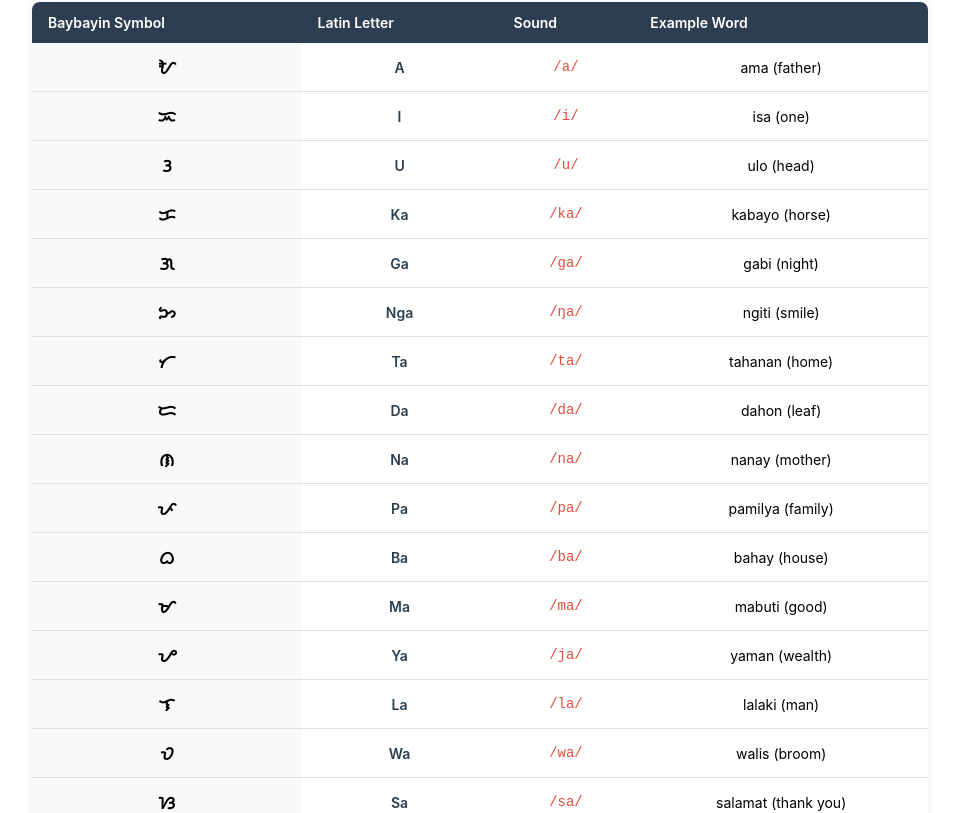
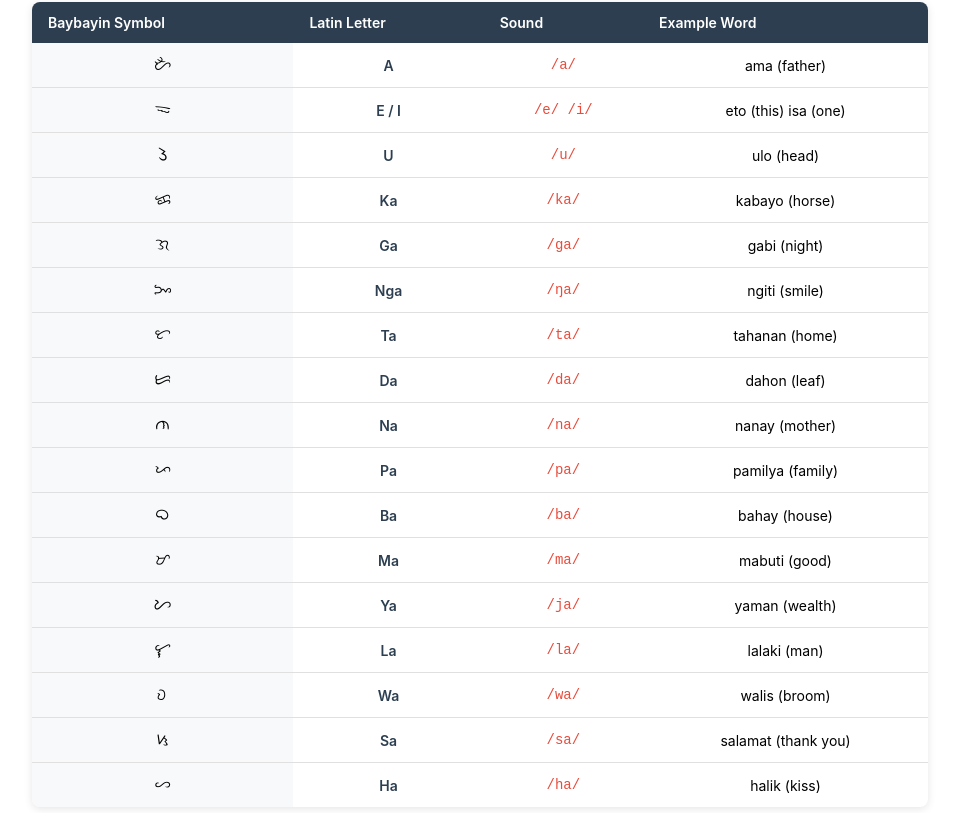
Before and after one commit to cmckinney-59/the-baybayin-project, a React (Vite) app: page /transliterator/baybayin-lite in a window 1280 px wide. Shown: the part 1060-1873 px from the top of the page, without its empty margins (160-1119 px from the left). Built offline with nearby package versions, Linux system fonts and the light colour scheme.

Commit message:
added table

```diff
--- a/src/components/HowToRead/BaybayinHTR/BaybayinHowToRead.css
+++ b/src/components/HowToRead/BaybayinHTR/BaybayinHowToRead.css
@@ -11,70 +11,3 @@
 .baybayin-image.example {
   width: 300px;
 }
-
-/* Table Styles */
-.baybayin-table {
-  width: 100%;
-  border-collapse: collapse;
-  margin: 20px 0;
-  background-color: #fff;
-  box-shadow: 0 2px 8px rgba(0, 0, 0, 0.1);
-  border-radius: 8px;
-  overflow: hidden;
-}
-
-.baybayin-table th {
-  background-color: #2c3e50;
-  color: white;
-  padding: 12px 16px;
-  text-align: left;
-  font-weight: 600;
-  font-size: 14px;
-}
-
-.baybayin-table td {
-  padding: 12px 16px;
-  border-bottom: 1px solid #e0e0e0;
-  font-size: 14px;
-}
-
-.baybayin-table tr:hover {
-  background-color: #f8f9fa;
-}
-
-.baybayin-table tr:last-child td {
-  border-bottom: none;
-}
-
-.baybayin-table td:first-child {
-  font-size: 18px;
-  font-weight: bold;
-  text-align: center;
-  background-color: #f8f9fa;
-}
-
-.baybayin-table td:nth-child(2) {
-  font-weight: 600;
-  color: #2c3e50;
-}
-
-.baybayin-table td:nth-child(3) {
-  font-family: "Courier New", monospace;
-  color: #e74c3c;
-}
-
-/* Responsive table */
-@media (max-width: 768px) {
-  .baybayin-table {
-    font-size: 12px;
-  }
-
-  .baybayin-table th,
-  .baybayin-table td {
-    padding: 8px 12px;
-  }
-
-  .baybayin-table td:first-child {
-    font-size: 16px;
-  }
-}
--- a/src/components/HowToRead/BaybayinHTR/BaybayinHowToRead.tsx
+++ b/src/components/HowToRead/BaybayinHTR/BaybayinHowToRead.tsx
@@ -6,6 +6,7 @@ import kaImage from "../../../assets/images/How to read/Baybayin/ka.png";
 import filipinoImage from "../../../assets/images/How to read/Baybayin/filipino.png";
 import akingImage from "../../../assets/images/How to read/Baybayin/aking.png";
 import "./BaybayinHowToRead.css";
+import BaybayinTable from "./BaybayinTable";
 
 export default function BaybayinHowToRead() {
   return (
@@ -21,121 +22,7 @@ export default function BaybayinHowToRead() {
         className="baybayin-image alphabet"
       />
 
-      <h3>Baybayin Alphabet Reference</h3>
-      <table className="baybayin-table">
-        <thead>
-          <tr>
-            <th>Baybayin Symbol</th>
-            <th>Latin Letter</th>
-            <th>Sound</th>
-            <th>Example Word</th>
-          </tr>
-        </thead>
-        <tbody>
-          <tr>
-            <td>ᜀ</td>
-            <td>A</td>
-            <td>/a/</td>
-            <td>ama (father)</td>
-          </tr>
-          <tr>
-            <td>ᜁ</td>
-            <td>I</td>
-            <td>/i/</td>
-            <td>isa (one)</td>
-          </tr>
-          <tr>
-            <td>ᜂ</td>
-            <td>U</td>
-            <td>/u/</td>
-            <td>ulo (head)</td>
-          </tr>
-          <tr>
-            <td>ᜃ</td>
-            <td>Ka</td>
-            <td>/ka/</td>
-            <td>kabayo (horse)</td>
-          </tr>
-          <tr>
-            <td>ᜄ</td>
-            <td>Ga</td>
-            <td>/ga/</td>
-            <td>gabi (night)</td>
-          </tr>
-          <tr>
-            <td>ᜅ</td>
-            <td>Nga</td>
-            <td>/ŋa/</td>
-            <td>ngiti (smile)</td>
-          </tr>
-          <tr>
-            <td>ᜆ</td>
-            <td>Ta</td>
-            <td>/ta/</td>
-            <td>tahanan (home)</td>
-          </tr>
-          <tr>
-            <td>ᜇ</td>
-            <td>Da</td>
-            <td>/da/</td>
-            <td>dahon (leaf)</td>
-          </tr>
-          <tr>
-            <td>ᜈ</td>
-            <td>Na</td>
-            <td>/na/</td>
-            <td>nanay (mother)</td>
-          </tr>
-          <tr>
-            <td>ᜉ</td>
-            <td>Pa</td>
-            <td>/pa/</td>
-            <td>pamilya (family)</td>
-          </tr>
-          <tr>
-            <td>ᜊ</td>
-            <td>Ba</td>
-            <td>/ba/</td>
-            <td>bahay (house)</td>
-          </tr>
-          <tr>
-            <td>ᜋ</td>
-            <td>Ma</td>
-            <td>/ma/</td>
-            <td>mabuti (good)</td>
-          </tr>
-          <tr>
-            <td>ᜌ</td>
-            <td>Ya</td>
-            <td>/ja/</td>
-            <td>yaman (wealth)</td>
-          </tr>
-          <tr>
-            <td>ᜎ</td>
-            <td>La</td>
-            <td>/la/</td>
-            <td>lalaki (man)</td>
-          </tr>
-          <tr>
-            <td>ᜏ</td>
-            <td>Wa</td>
-            <td>/wa/</td>
-            <td>walis (broom)</td>
-          </tr>
-          <tr>
-            <td>ᜐ</td>
-            <td>Sa</td>
-            <td>/sa/</td>
-            <td>salamat (thank you)</td>
-          </tr>
-          <tr>
-            <td>ᜑ</td>
-            <td>Ha</td>
-            <td>/ha/</td>
-            <td>halik (kiss)</td>
-          </tr>
-        </tbody>
-      </table>
+      <BaybayinTable />
       <p>
         The first row of symbols are vowels. These are typically used when a
         word starts with a vowel, like “ama”, or when there are two consecutive
--- /dev/null
+++ b/src/components/HowToRead/BaybayinHTR/BaybayinTable.css
@@ -0,0 +1,68 @@
+.baybayin-table {
+  width: 100%;
+  border-collapse: collapse;
+  margin: 20px 0;
+  background-color: #fff;
+  box-shadow: 0 2px 8px rgba(0, 0, 0, 0.1);
+  border-radius: 8px;
+  overflow: hidden;
+}
+
+.baybayin-table th {
+  background-color: #2c3e50;
+  color: white;
+  padding: 12px 16px;
+  text-align: left;
+  font-weight: 600;
+  font-size: 14px;
+}
+
+.baybayin-table td {
+  padding: 12px 16px;
+  border-bottom: 1px solid #e0e0e0;
+  font-size: 14px;
+}
+
+.baybayin-table tr:hover {
+  background-color: #f8f9fa;
+}
+
+.baybayin-table tr:last-child td {
+  border-bottom: none;
+}
+
+.baybayin-table td:first-child {
+  font-size: 18px;
+  text-align: center;
+  background-color: #f8f9fa;
+}
+
+.baybayin-table td:nth-child(2) {
+  font-weight: 600;
+  color: #2c3e50;
+}
+
+.baybayin-table td:nth-child(3) {
+  font-family: "Courier New", monospace;
+  color: #e74c3c;
+}
+
+.baybayin-letter {
+  font-family: "Baybayin";
+}
+
+/* Responsive */
+@media (max-width: 768px) {
+  .baybayin-table {
+    font-size: 12px;
+  }
+
+  .baybayin-table th,
+  .baybayin-table td {
+    padding: 8px 12px;
+  }
+
+  .baybayin-table td:first-child {
+    font-size: 16px;
+  }
+}
--- /dev/null
+++ b/src/components/HowToRead/BaybayinHTR/BaybayinTable.tsx
@@ -0,0 +1,123 @@
+import "./BaybayinTable.css";
+
+export default function BaybayinTable() {
+  return (
+    <>
+      <h3>Baybayin Alphabet Reference</h3>
+      <table className="baybayin-table">
+        <thead>
+          <tr>
+            <th>Baybayin Symbol</th>
+            <th>Latin Letter</th>
+            <th>Sound</th>
+            <th>Example Word</th>
+          </tr>
+        </thead>
+        <tbody>
+          <tr>
+            <td className="baybayin-letter">A</td>
+            <td>A</td>
+            <td>/a/</td>
+            <td>ama (father)</td>
+          </tr>
+          <tr>
+            <td className="baybayin-letter">I</td>
+            <td>E / I</td>
+            <td>/e/ /i/</td>
+            <td>eto (this) isa (one)</td>
+          </tr>
+          <tr>
+            <td className="baybayin-letter">O</td>
+            <td>U</td>
+            <td>/u/</td>
+            <td>ulo (head)</td>
+          </tr>
+          <tr>
+            <td className="baybayin-letter">k</td>
+            <td>Ka</td>
+            <td>/ka/</td>
+            <td>kabayo (horse)</td>
+          </tr>
+          <tr>
+            <td className="baybayin-letter">g</td>
+            <td>Ga</td>
+            <td>/ga/</td>
+            <td>gabi (night)</td>
+          </tr>
+          <tr>
+            <td className="baybayin-letter">N</td>
+            <td>Nga</td>
+            <td>/ŋa/</td>
+            <td>ngiti (smile)</td>
+          </tr>
+          <tr>
+            <td className="baybayin-letter">t</td>
+            <td>Ta</td>
+            <td>/ta/</td>
+            <td>tahanan (home)</td>
+          </tr>
+          <tr>
+            <td className="baybayin-letter">d</td>
+            <td>Da</td>
+            <td>/da/</td>
+            <td>dahon (leaf)</td>
+          </tr>
+          <tr>
+            <td className="baybayin-letter">n</td>
+            <td>Na</td>
+            <td>/na/</td>
+            <td>nanay (mother)</td>
+          </tr>
+          <tr>
+            <td className="baybayin-letter">p</td>
+            <td>Pa</td>
+            <td>/pa/</td>
+            <td>pamilya (family)</td>
+          </tr>
+          <tr>
+            <td className="baybayin-letter">b</td>
+            <td>Ba</td>
+            <td>/ba/</td>
+            <td>bahay (house)</td>
+          </tr>
+          <tr>
+            <td className="baybayin-letter">m</td>
+            <td>Ma</td>
+            <td>/ma/</td>
+            <td>mabuti (good)</td>
+          </tr>
+          <tr>
+            <td className="baybayin-letter">y</td>
+            <td>Ya</td>
+            <td>/ja/</td>
+            <td>yaman (wealth)</td>
+          </tr>
+          <tr>
+            <td className="baybayin-letter">l</td>
+            <td>La</td>
+            <td>/la/</td>
+            <td>lalaki (man)</td>
+          </tr>
+          <tr>
+            <td className="baybayin-letter">w</td>
+            <td>Wa</td>
+            <td>/wa/</td>
+            <td>walis (broom)</td>
+          </tr>
+          <tr>
+            <td className="baybayin-letter">s</td>
+            <td>Sa</td>
+            <td>/sa/</td>
+            <td>salamat (thank you)</td>
+          </tr>
+          <tr>
+            <td className="baybayin-letter">h</td>
+            <td>Ha</td>
+            <td>/ha/</td>
+            <td>halik (kiss)</td>
+          </tr>
+        </tbody>
+      </table>
+    </>
+  );
+}
```
